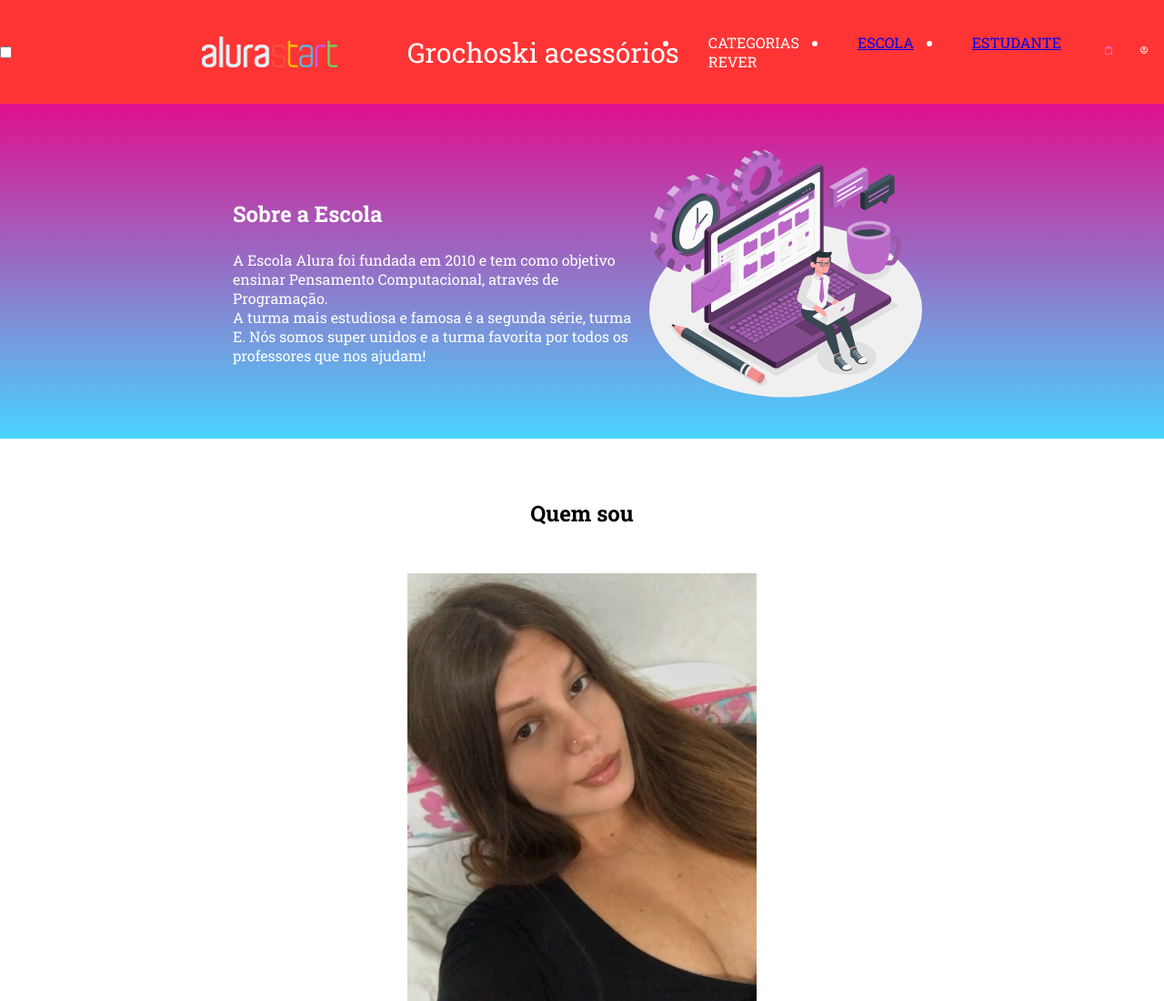
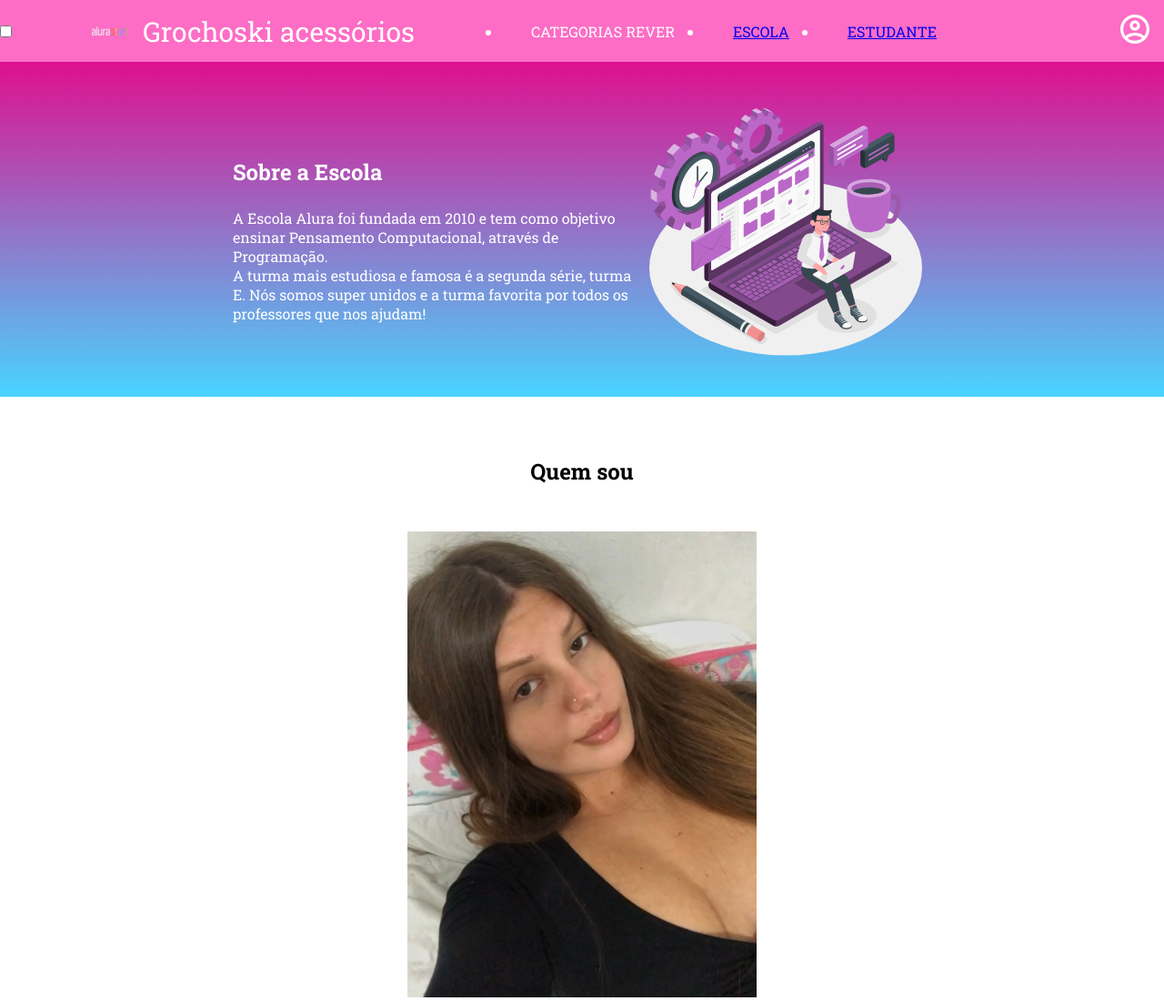
Before and after one commit to emilygrochoski/segundo-repositorio, a plain HTML site: page index.html in a window 1280 px wide. Shown: the top 1100 px of the page at 91% size. Drawn offline with Linux system fonts and the light colour scheme; a web font is replaced by a local one.

Commit message:
aula 13/08

```diff
--- a/index.html
+++ b/index.html
@@ -5,11 +5,11 @@
         <meta charset="UTF-8">
         <meta name="viewport" content="width=device-widght, initial-scale=1.0">
         <title>Pagina Principal</title>
-        <link rel="stylesheet" href="">
-
+        <link rel="stylesheet" href="reset.css">
         <link rel="preconnect" href="https://fonts.googleapis.com">
         <link rel="preconnect" href="https://fonts.gstatic.com" crossorigin>
         <link href="https://fonts.googleapis.com/css2?family=Calistoga&family=Roboto+Slab:wght@100..900&display=swap" rel="stylesheet">
+
         <link rel="stylesheet" href="style.css">
         <link rel="stylesheet" href="styles/apresentacao.css">
     </head>
--- a/styles/apresentacao.css
+++ b/styles/apresentacao.css
@@ -10,25 +10,6 @@ body {
 header {
     background-color: #ff3434;
     color: white;
-}
-
-.cabecalho {
-    background-color: #ff3434;
-    color: white;
-    display: flex;
-    justify-content: space-around;
-    align-items: center;
-    padding: 24px 0;
-}
-
-.cabecalho-imagem {
-    width: 20%;
-}
-
-.cabecalho-lista-item {
-    display: inline-block;
-    margin: 0 16px;
-    font-size: 24px;
 }
 
 .escola-imagem {
```
